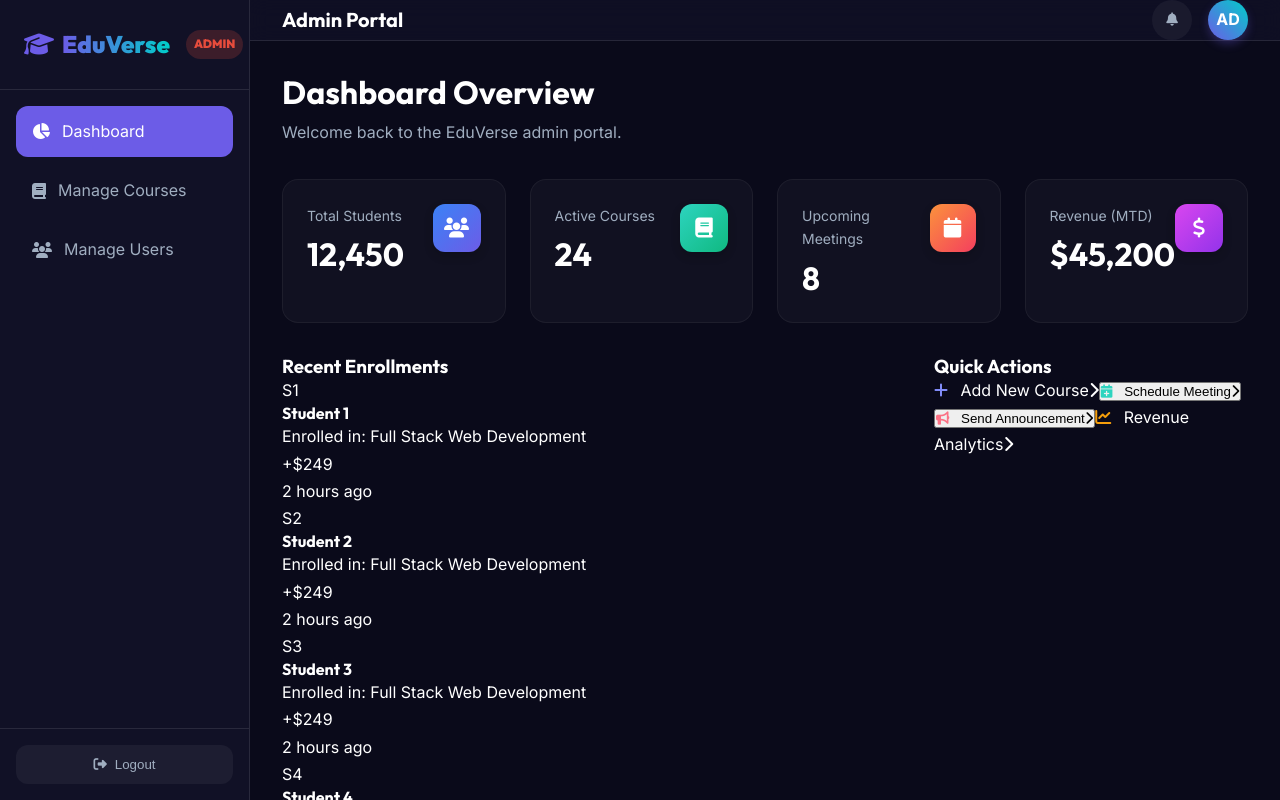
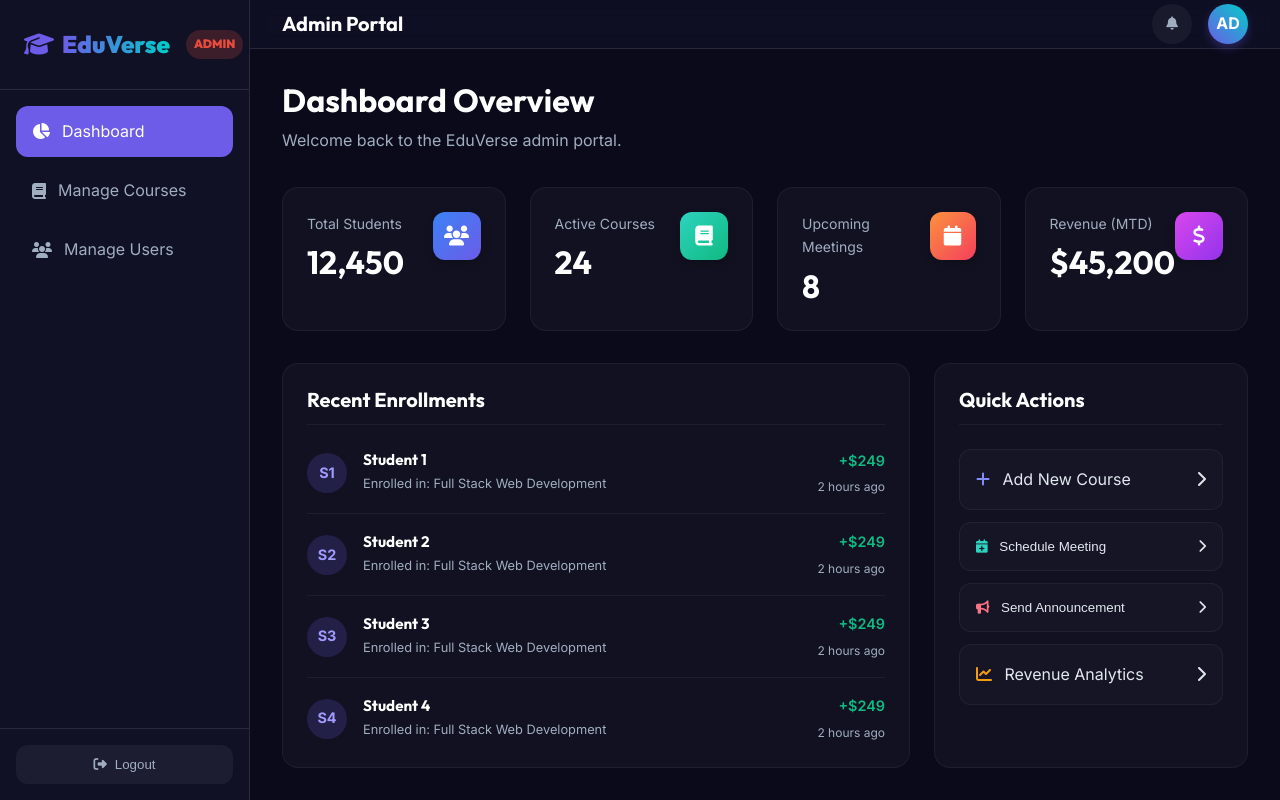
Before and after one commit to Phaneendra1228/EduVerse, a Next.js app in the folder eduverse-app/: page /admin in a window 1280 px wide. Built offline with nearby package versions, Linux system fonts and the light colour scheme; no server answers.

Commit message:
Fix completely broken admin layout by adding missing CSS classes for panels and lists

```diff
--- a/eduverse-app/src/app/admin/admin.css
+++ b/eduverse-app/src/app/admin/admin.css
@@ -240,6 +240,114 @@
   gap: 1.5rem;
 }
 
+.admin-panel {
+  background-color: rgba(255, 255, 255, 0.03);
+  border: 1px solid rgba(255, 255, 255, 0.05);
+  border-radius: 1rem;
+  padding: 1.5rem;
+  height: 100%;
+}
+
+.admin-panel h3 {
+  font-family: var(--font-outfit), sans-serif;
+  font-size: 1.25rem;
+  margin-top: 0;
+  margin-bottom: 1.5rem;
+  border-bottom: 1px solid rgba(255, 255, 255, 0.05);
+  padding-bottom: 0.75rem;
+}
+
+.admin-list {
+  display: flex;
+  flex-direction: column;
+  gap: 1rem;
+}
+
+.admin-list-item {
+  display: flex;
+  justify-content: space-between;
+  align-items: center;
+  padding-bottom: 1rem;
+  border-bottom: 1px solid rgba(255, 255, 255, 0.05);
+}
+.admin-list-item:last-child {
+  border-bottom: none;
+  padding-bottom: 0;
+}
+
+.admin-list-item-left {
+  display: flex;
+  align-items: center;
+  gap: 1rem;
+}
+
+.admin-list-avatar {
+  width: 40px;
+  height: 40px;
+  border-radius: 50%;
+  background: rgba(108, 92, 231, 0.2);
+  color: #a29bfe;
+  display: flex;
+  align-items: center;
+  justify-content: center;
+  font-weight: 700;
+  font-size: 0.9rem;
+}
+
+.admin-list-info h4 {
+  margin: 0 0 0.25rem 0;
+  font-size: 0.95rem;
+}
+
+.admin-list-info p {
+  margin: 0;
+  font-size: 0.8rem;
+  color: #a0aec0;
+}
+
+.admin-list-right {
+  text-align: right;
+}
+
+.admin-list-right span {
+  display: block;
+  color: #10b981;
+  font-weight: 600;
+  font-size: 0.9rem;
+  margin-bottom: 0.25rem;
+}
+
+.admin-list-right p {
+  margin: 0;
+  font-size: 0.75rem;
+  color: #a0aec0;
+}
+
+.admin-actions {
+  display: flex;
+  flex-direction: column;
+  gap: 0.75rem;
+}
+
+.admin-action-btn {
+  display: flex;
+  justify-content: space-between;
+  align-items: center;
+  padding: 1rem;
+  background-color: rgba(255, 255, 255, 0.02);
+  border: 1px solid rgba(255, 255, 255, 0.05);
+  border-radius: 12px;
+  color: #e2e8f0;
+  cursor: pointer;
+  transition: all 0.2s;
+  text-decoration: none;
+}
+
+.admin-action-btn:hover {
+  background-color: rgba(255, 255, 255, 0.05);
+  transform: translateY(-2px);
+}
+
 .admin-modal-close:hover {
   color: white;
 }
```
